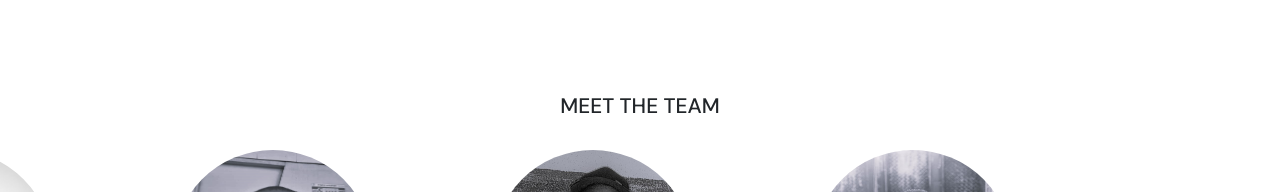
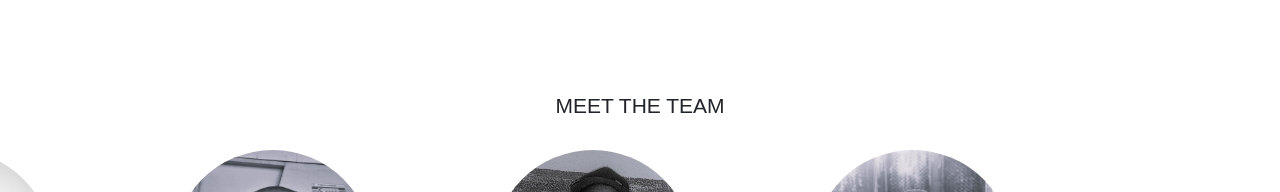
Before and after one commit to zinando/EduQuest, a React (Vite) app in the folder Frontend/: page / in a window 1280 px wide. Shown: the part 1689-1881 px from the top of the page. Built offline with nearby package versions, Linux system fonts and the light colour scheme.

Commit message:
Update App.css

```diff
--- a/Frontend/src/App.css
+++ b/Frontend/src/App.css
@@ -14,7 +14,6 @@
 }
 
 .custom-heading {
-  font-family: 'DM Sans', sans-serif;
   font-weight: 500;
   font-size: 21px;
   line-height: 32px;
@@ -22,7 +21,6 @@
 }
 
 .custom-font {
-  font-family: 'DM Sans', sans-serif;
   font-weight: 400;
   font-size: 16px;
   line-height: 24px;
```
